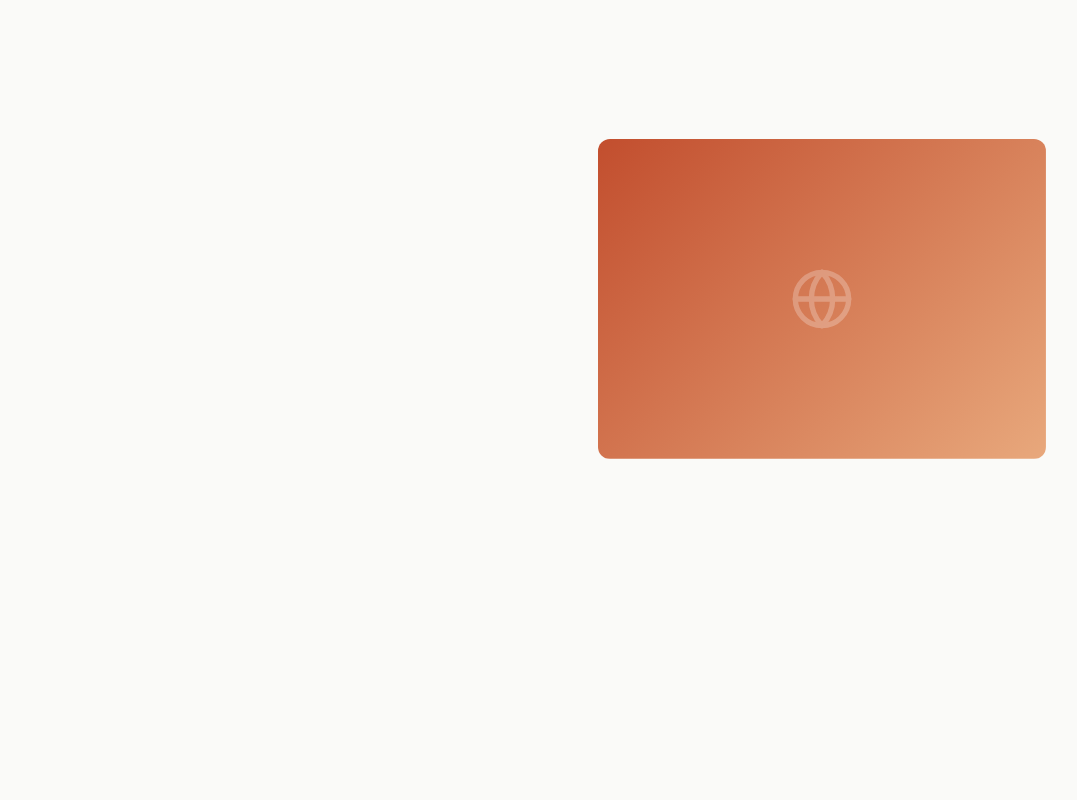
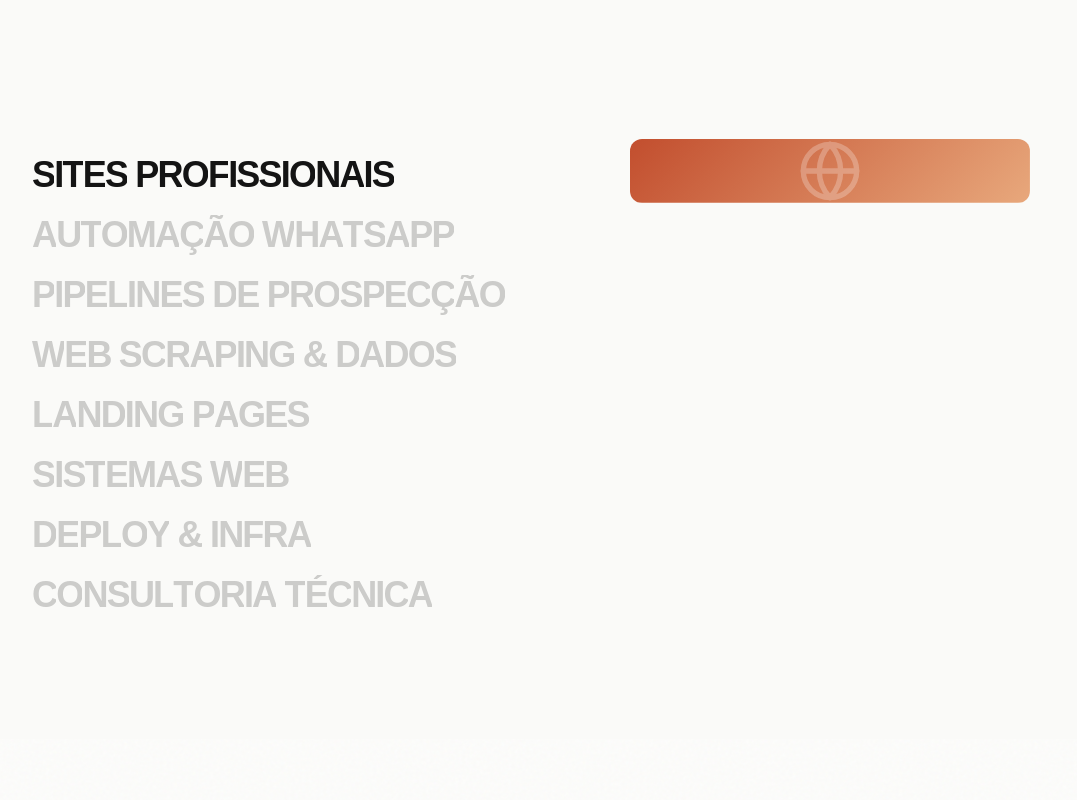
Before and after one commit to Kaique-959/portfolio, a React (Vite) app: page / in a window 1280 px wide. Shown: the part 880-1680 px from the top of the page, without its empty margins (109-1186 px from the left). Built offline with nearby package versions, Linux system fonts and the light colour scheme; a web font is replaced by a local one.

Commit message:
HoverSlider: painel de imagem com largura/altura fixa (400x500)

```diff
--- a/src/components/Services.jsx
+++ b/src/components/Services.jsx
@@ -30,7 +30,7 @@ const clipPathVariants = {
 function GradientPanel({ gradient, icon: Icon }) {
   return (
     <div style={{
-      width: '100%', height: '100%', minHeight: '320px',
+      width: '100%', height: '100%',
       borderRadius: '12px', background: gradient,
       display: 'flex', alignItems: 'center', justifyContent: 'center',
     }}>
@@ -111,7 +111,7 @@ export default function Services() {
             ))}
           </div>
 
-          <HoverSliderImageWrap className="w-full max-w-md" style={{ minHeight: '320px' }}>
+          <HoverSliderImageWrap style={{ width: '400px', height: '500px', flexShrink: 0 }}>
             {content.services.map((service, index) => (
               <SlidePanel
                 key={service.title}
```
